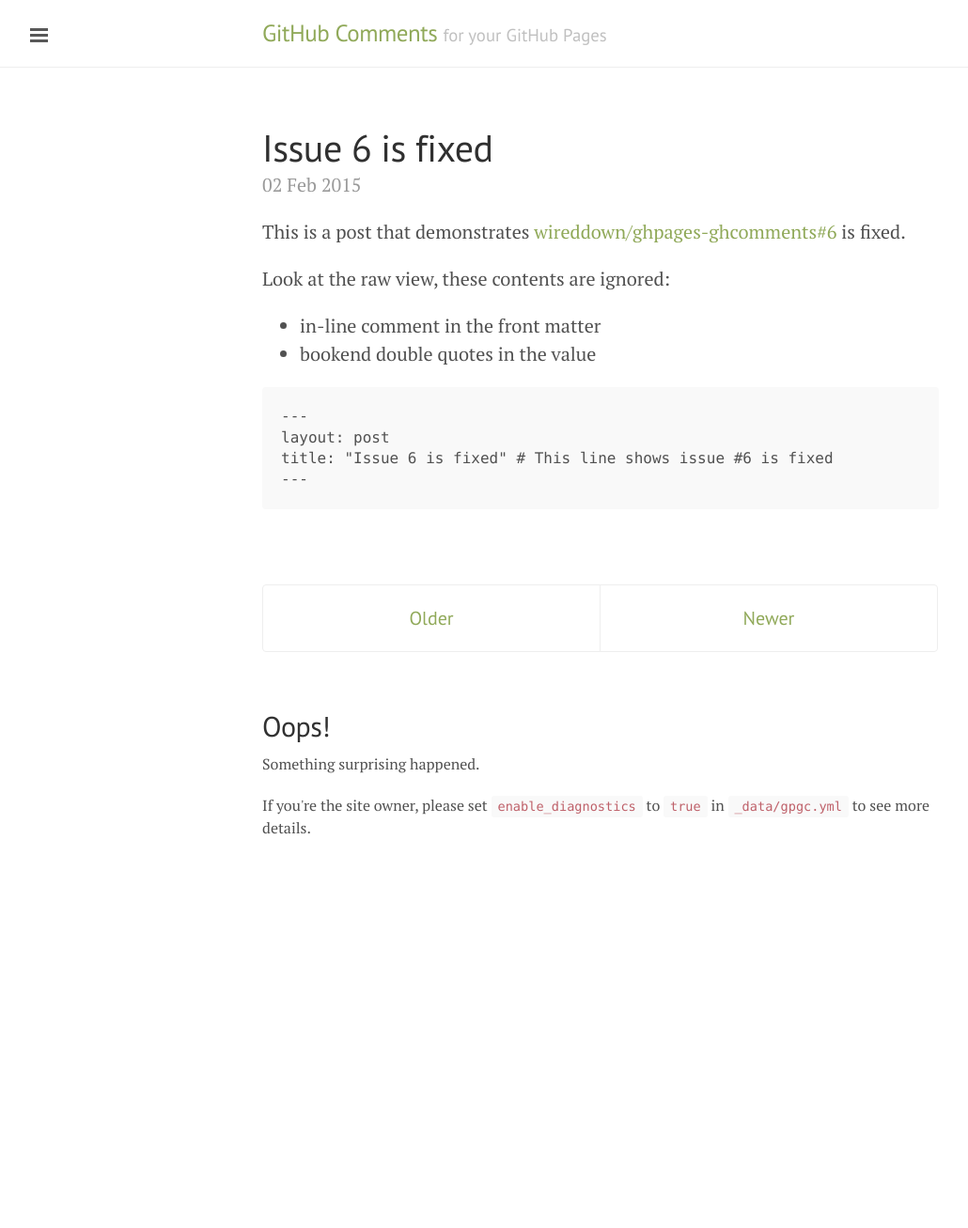
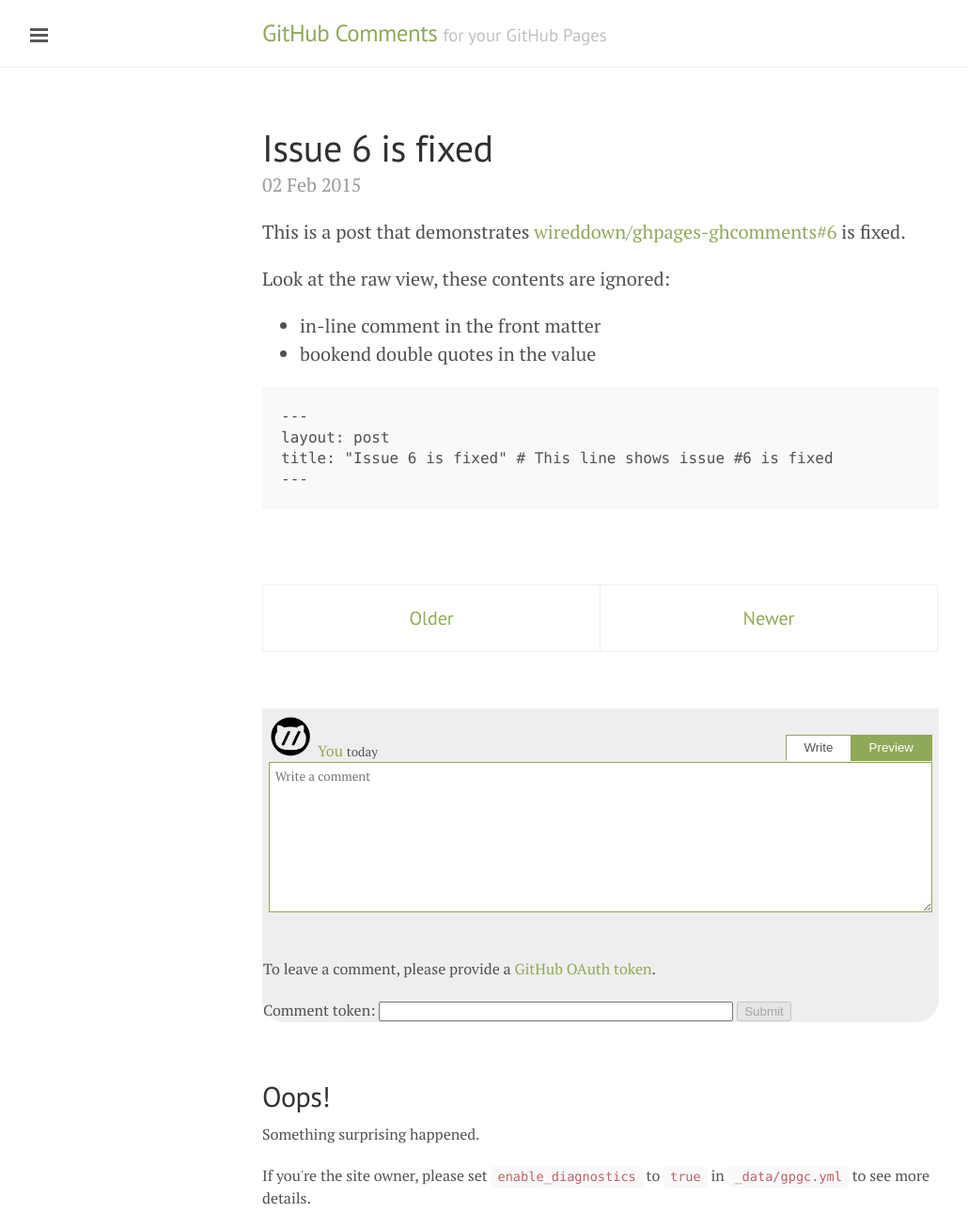
Before and after one commit to wireddown/ghpages-ghcomments, a Jekyll site: the page built from _posts/2015-02-02-issue-6-is-fixed.md, in a window 1280 px wide. Shown: the whole page at 94% size, without its empty margins (1-1031 px from the left). Built offline with Jekyll 4.4.1, drawn with Linux system fonts in a browser that asks for light colours; Markdown is read by kramdown in place of the engine named in the settings; before the commit the page ends 913 px from its top, so only the background shows below that; part of the change alters nothing that is shown.

Commit message:
Don't hide the new comment form on a fatal error
It's possible that the user entered an invalid OAuth token, and now you've removed the only way for them to fix it.
When that happens, null out the OAuth token to prevent further fatal errors from bad credentials.
When a comment is posted, show all of the comments if they're aren't shown already.
Move fatal error div below new comment form.

TODO:
 * Guidance, reassurance about tokens/authorization
 * Skinning

```diff
--- a/_includes/gpgc_comments.html
+++ b/_includes/gpgc_comments.html
@@ -3,9 +3,6 @@
 
 <div class="gpgc-all-comments gpgc-hidden" id="gpgc_no_comments">
   <p class="gpgc-no-comments">No comments</p>
-</div>
-
-<div class="gpgc-all-comments gpgc-help-error gpgc-hidden" id="gpgc_reader_error">
 </div>
 
 <div class="gpgc-actions gpgc-hidden" id="gpgc_actions">
@@ -41,6 +38,9 @@
       <button class="gpgc-submit" id="submit_button" onclick="postComment()">Submit</button>
     </div>
   </div>
+</div>
+
+<div class="gpgc-all-comments gpgc-help-error gpgc-hidden" id="gpgc_reader_error">
 </div>
 
 <div class="gpgc_last_div">
@@ -122,16 +122,13 @@
   }
 
   function showFatalError(internalMessage) {
-    elementsToHide = [ NewCommentDiv ];
-    elementsToShow = [ ErrorDiv ];
-
     {% if site.data.gpgc.enable_diagnostics %}
       var nextStepMessage = "<p>If you're the site owner, please contact <strong><a href='https://github.com/wireddown/ghpages-ghcomments/issues'>ghpages-ghcomments</a></strong> for help.</p><p><strong>Internal message</strong></p><pre>" + internalMessage + "</pre>";
     {% else %}
       var nextStepMessage = "<p>If you're the site owner, please set <code>enable_diagnostics</code> to <code>true</code> in <code>_data/gpgc.yml</code> to see more details.</p>";
     {% endif %}
     ErrorDiv.innerHTML = "<h2>Oops!</h2><p>Something surprising happened.</p>" + nextStepMessage;
-    updateElements(elementsToShow, elementsToHide, /* elementsToEnable: */ null, /* elementsToDisable: */ null);
+    showElement(ErrorDiv);
   }
 
   function updateCommenterInformation(userJson) {
@@ -152,6 +149,7 @@
   }
 
   function onUserAuthenticationError(checkAuthenticationRequest) {
+    AccessToken = null;
     var helpErrorMessage = "Sorry, it looks like the token isn't valid. Please try again.";
     var isRawHtml = false;
 {% if site.data.gpgc.enable_diagnostics %}
@@ -187,6 +185,7 @@
     var commentInformation = JSON.parse(postCommentRequest.responseText);
     var newComment = formatComment(commentInformation.user.avatar_url, commentInformation.user.html_url, commentInformation.user.login, commentInformation.body_html, commentInformation.updated_at);
     AllCommentsDiv.innerHTML += newComment;
+    showAllComments();
     updateCommentFormMode("write", /* reset: */ true);
     clearCommentHelp();
   }
```
